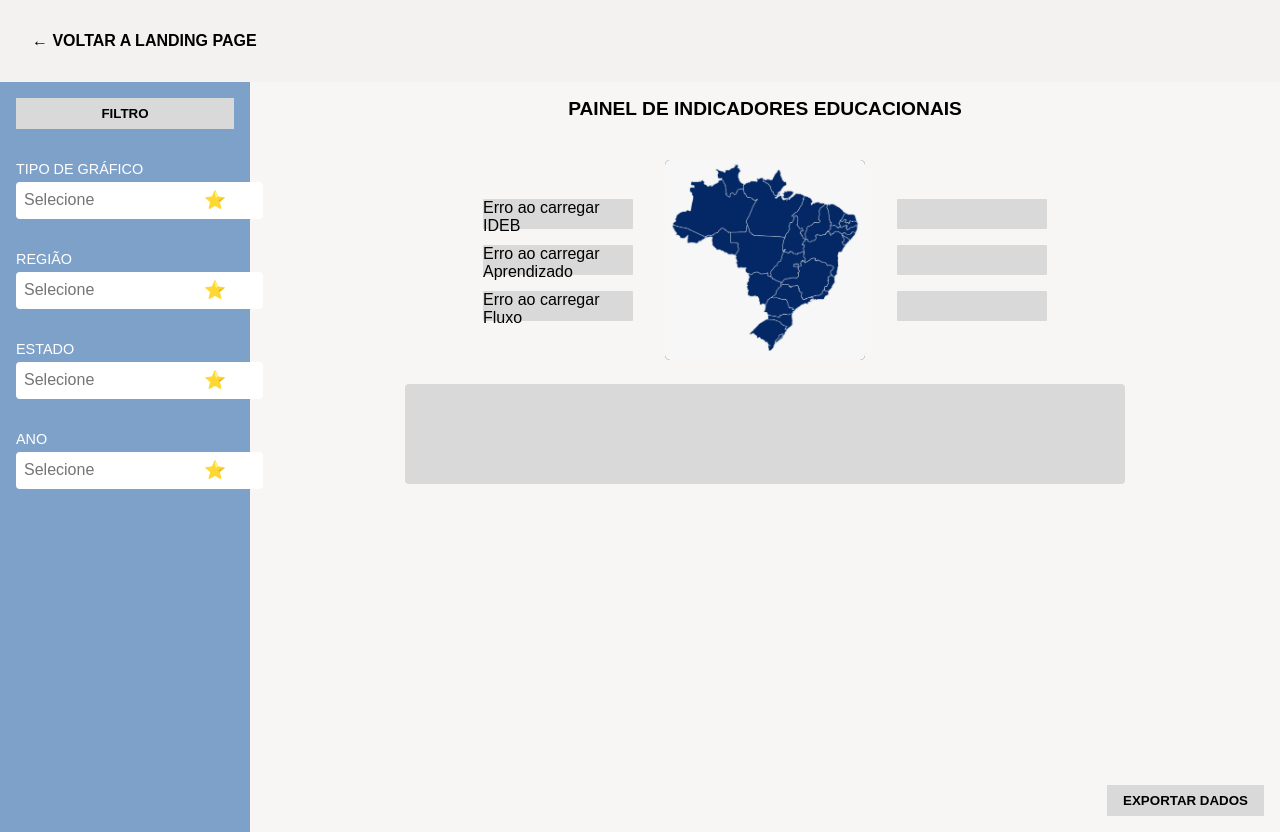
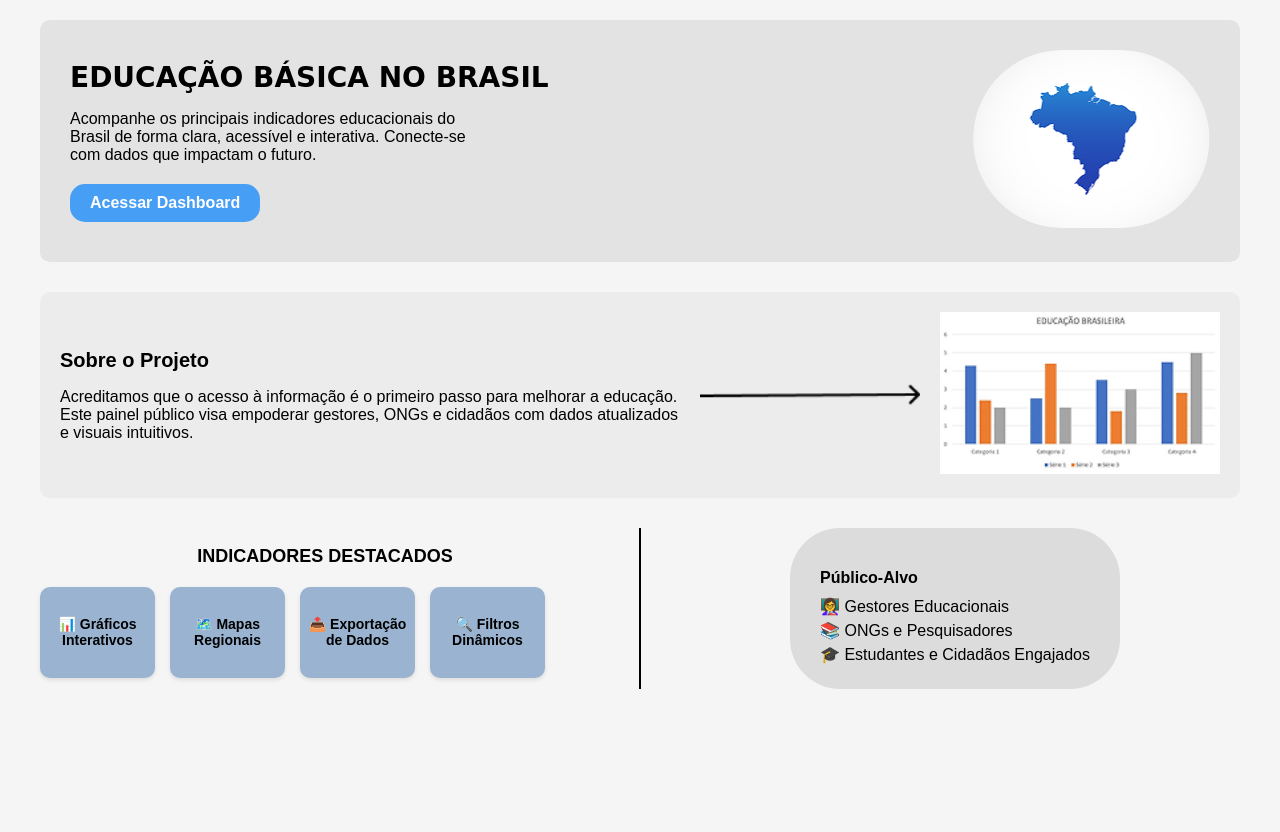
Before and after one commit to paulotxt/DEAFIO_4TRILHAS_CONSUMO_DE_API, a plain HTML site: page index.html in a window 1280 px wide. After the commit the page ends 800 px from the top, so only its background shows below. Drawn offline with nearby package versions, Linux system fonts and the light colour scheme; no server answers; a web font is replaced by a local one.

Commit message:
Add files via upload

```diff
--- /dev/null
+++ b/dashbord.css
@@ -0,0 +1,150 @@
+* {
+  margin: 0;
+  padding: 0;
+  box-sizing: border-box;
+}
+
+body {
+  font-family: sans-serif;
+  background-color: #f8f5f5;
+}
+
+header {
+
+  padding: 2rem;
+  background-color: #F4F1F1;
+}
+
+.back-link {
+  text-decoration: none;
+  color: black;
+  font-weight: bold;
+}
+
+main {
+  display: flex;
+  height: calc(100vh - 50px);
+}
+
+.sidebar {
+  background-color: #7EA1CA;
+  width: 250px;
+  padding: 1rem;
+  display: flex;
+  flex-direction: column;
+  gap: 2rem;
+}
+
+.filter-title {
+  background-color: #D9D9D9;
+  border: none;
+  padding: 0.5rem;
+  font-weight: bold;
+}
+
+.filter-group {
+  display: flex;
+  flex-direction: column;
+}
+
+.filter-group label {
+  color: white;
+  font-size: 0.9rem;
+  margin-bottom: 0.3rem;
+}
+
+.filter-group input {
+  padding: 0.3rem;
+  border: none;
+  border-radius: 2px;
+}
+
+.input-with-icon {
+  position: relative;
+  display: flex;
+  align-items: center;
+}
+
+.input-with-icon input {
+  flex: 1;
+  padding: 0.6rem 2rem 0.6rem 0.5rem;
+  /* espaço à direita para a estrela */
+  font-size: 1rem;
+  border: none;
+  border-radius: 4px;
+}
+
+.star-icon {
+  position: absolute;
+  right: 8px;
+  font-size: 1.1rem;
+  color: #333;
+  pointer-events: none;
+  /* não bloqueia clique no input */
+}
+
+.content {
+  flex: 1;
+  padding: 1rem;
+  display: flex;
+  flex-direction: column;
+  align-items: center;
+  gap: 1.5rem;
+}
+
+.content h1 {
+  font-size: 1.2rem;
+  text-align: center;
+  margin-bottom: 1rem;
+}
+
+.map-section {
+  display: flex;
+  justify-content: center;
+  align-items: center;
+  gap: 2rem;
+}
+
+.map-placeholder {
+  width: 200px;
+  height: 200px;
+  background-color: #002f6c;
+  border-radius: 5px;
+}
+
+.map-placeholder img {
+  width: 100%;
+  height: 100%;
+  object-fit: cover;
+  border-radius: 5px;
+}
+
+.info-columns {
+  display: flex;
+  flex-direction: column;
+  gap: 1rem;
+}
+
+.info-placeholder {
+  width: 170px;
+  height: 30px;
+  background-color: #D9D9D9;
+  border-radius: 1px;
+}
+
+.chart-placeholder {
+  width: 90vh;
+  height: 100px;
+  background-color: #D9D9D9;
+  border-radius: 4px;
+}
+
+.export-button {
+  margin-top: auto;
+  align-self: flex-end;
+  padding: 0.5rem 1rem;
+  background-color: #D9D9D9;
+  border: none;
+  font-weight: bold;
+  cursor: pointer;
+}
--- a/index.html
+++ b/index.html
@@ -1,99 +1,65 @@
 <!DOCTYPE html>
-<html lang="pt-BR">
+<html lang="pt-br">
 
 <head>
-    <meta charset="UTF-8">
-    <title>Painel de Indicadores Educacionais</title>
-    <link rel="stylesheet" href="index.css">
+  <meta charset="UTF-8" />
+  <meta name="viewport" content="width=device-width, initial-scale=1.0" />
+  <title>Educação Básica no Brasil</title>
+  <link rel="stylesheet" href="style.css" />
+  <link href="https://fonts.googleapis.com/css2?family=Inder&family=Irish+Grover&display=swap" rel="stylesheet">
 </head>
 
 <body>
+  <div class="container">
     <header>
-        <a href="#" class="back-link">← VOLTAR A LANDING PAGE</a>
+      <div class="header-text">
+        <h1>EDUCAÇÃO BÁSICA NO BRASIL</h1>
+        <p>Acompanhe os principais indicadores educacionais do Brasil de forma clara, acessível e interativa. Conecte-se
+          com dados que impactam o futuro.</p>
+        <a href="dashbord.html">
+          <button>Acessar Dashboard</button>
+        </a>
+      </div>
+      <div class="header-image">
+        <img src="images/brasil.png" alt="Mapa do Brasil" />
+      </div>
     </header>
 
-    <main>
-        <aside class="sidebar">
-            <button class="filter-title">FILTRO</button>
+    <section class="projeto">
+      <div class="texto">
+        <h2>Sobre o Projeto</h2>
+        <p>Acreditamos que o acesso à informação é o primeiro passo para melhorar a educação. Este painel público visa
+          empoderar gestores, ONGs e cidadãos com dados atualizados e visuais intuitivos.</p>
+      </div>
+      <div class="seta"></div>
+      <div class="grafico">
+        <img src="images/grafico.png" alt="Gráfico de barras" />
+      </div>
+    </section>
 
+    <div class="indicadores-publico-container">
+      <section class="indicadores">
+        <h3>INDICADORES DESTACADOS</h3>
+        <div class="blocos">
+          <div class="bloco">📊 Gráficos Interativos</div>
+          <div class="bloco">🗺️ Mapas Regionais</div>
+          <div class="bloco">📤 Exportação de Dados</div>
+          <div class="bloco">🔍 Filtros Dinâmicos</div>
+        </div>
+      </section>
 
-
-            <div class="filter-group">
-                <label for="grafico">TIPO DE GRÁFICO</label>
-                <div class="input-with-icon">
-                    <input type="text" id="grafico" placeholder="Selecione">
-                    <span class="star-icon">⭐</span>
-                </div>
-            </div>
-
-            <div class="filter-group">
-                <label for="regiao">REGIÃO</label>
-                <div class="input-with-icon">
-                    <input type="text" id="regiao" placeholder="Selecione">
-                    <span class="star-icon">⭐</span>
-                  </div>
-            </div>
-
-            <div class="filter-group">
-                <label for="estado">ESTADO</label>
-                <div class="input-with-icon">
-                    <input type="text" id="estado" placeholder="Selecione">
-                    <span class="star-icon">⭐</span>
-                  </div>
-            </div>
-
-            <div class="filter-group">
-                <label for="ano">ANO</label>
-                <div class="input-with-icon">
-                    <input type="text" id="ano" placeholder="Selecione">
-
-                    <span class="star-icon">⭐ </span>
-                  </div>
-            </div>
-        </aside>
-
-        <section class="content">
-            <h1>PAINEL DE INDICADORES EDUCACIONAIS</h1>
-
-            <div class="map-section">
-                <div class="info-columns">
-                    <div class="info-placeholder" id="ideb">
-                      <div class="info-title">IDEB</div>
-                      <div class="info-value"></div>
-                      <div class="info-desc">Índice de Desenvolvimento da Educação Básica</div>
-                    </div>
-                    <div class="info-placeholder" id="aprendizado">
-                      <div class="info-title">Aprendizado</div>
-                      <div class="info-value"></div>
-                      <div class="info-desc">Indicador de aprendizado</div>
-                    </div>
-                    <div class="info-placeholder" id="fluxo">
-                      <div class="info-title">Fluxo</div>
-                      <div class="info-value"></div>
-                      <div class="info-desc">Indicador de fluxo escolar</div>
-                    </div>
-                  </div>
-
-
-                <div class="map-placeholder">
-                    <img src="img/66a582b513c035ef8602b020d659f27dcf1b3131.png" alt="Mapa do Brasil">
-                </div>
-
-                <div class="info-columns">
-                    <div class="info-placeholder"></div>
-                    <div class="info-placeholder"></div>
-                    <div class="info-placeholder"></div>
-                </div>
-            </div>
-
-            <div class="chart-placeholder"></div>
-
-            <button class="export-button">EXPORTAR DADOS</button>
-        </section>
-
-    </main>
-    <script src="https://cdn.jsdelivr.net/npm/axios/dist/axios.min.js"></script>
-    <script src="index.js"></script>
+      <section class="publico-alvo">
+        <div class="oval">
+          <h4>Público-Alvo</h4>
+          <ul>
+            <li>👩‍🏫 Gestores Educacionais</li>
+            <li>📚 ONGs e Pesquisadores</li>
+            <li>🎓 Estudantes e Cidadãos Engajados</li>
+          </ul>
+        </div>
+      </section>
+    </div>
+  </div>
 </body>
 
 </html>
--- /dev/null
+++ b/style.css
@@ -0,0 +1,240 @@
+body {
+  margin: 0;
+  font-family: 'Inder', sans-serif;
+  background-color: #f5f5f5;
+}
+
+.container {
+  max-width: 1200px;
+  margin: 0 auto;
+  padding: 20px;
+}
+
+/* Header */
+header {
+  background-color: #e4e3e3;
+  border-radius: 10px;
+  display: flex;
+  justify-content: space-between;
+  padding: 30px;
+  align-items: center;
+  margin-bottom: 30px;
+}
+
+.header-text h1 {
+  font-family: 'Irish Grover', cursive;
+  font-size: 28px;
+  margin: 0 0 10px 0;
+}
+
+.header-text p {
+  font-size: 16px;
+  margin-bottom: 20px;
+  max-width: 400px;
+}
+
+.header-text button {
+  background-color: #479ef5;
+  color: white;
+  border: none;
+  padding: 10px 20px;
+  border-radius: 15px;
+  font-weight: bold;
+  font-size: 16px;
+  cursor: pointer;
+}
+
+.header-image img {
+  width: 237px;
+  height: 178px;
+  border-radius: 93.5px;
+}
+
+/* Sobre o Projeto */
+.projeto {
+  display: flex;
+  align-items: center;
+  justify-content: space-between;
+  background-color: #ececec;
+  padding: 20px;
+  border-radius: 10px;
+  margin-bottom: 30px;
+}
+
+.texto {
+  flex: 1;
+}
+
+.texto h2 {
+  font-size: 20px;
+  margin-bottom: 10px;
+}
+
+.seta {
+  width: 220px;
+  height: 90px;
+  background: url('images/seta.png') no-repeat center;
+  background-size: contain;
+  margin: 0 20px;
+}
+
+.grafico img {
+  width: 280px;
+  height: auto;
+}
+
+/* Container dos indicadores e público-alvo lado a lado com separador */
+.indicadores-publico-container {
+  display: flex;
+  gap: 20px;
+  align-items: flex-start;
+  margin-top: 20px;
+  max-width: 100%;
+  position: relative;
+}
+
+/* Linha preta vertical separadora */
+.indicadores-publico-container::before {
+  content: "";
+  position: absolute;
+  top: 0;
+  bottom: 0;
+  left: 50%;
+  width: 2px;
+  background-color: black;
+  transform: translateX(-50%);
+  z-index: 1;
+}
+
+/* Indicadores */
+.indicadores {
+  flex: 1;
+  padding-right: 20px;
+  z-index: 2;
+}
+
+.indicadores h3 {
+  font-size: 18px;
+  text-align: center;
+  margin-bottom: 20px;
+}
+
+.blocos {
+  display: flex;
+  justify-content: flex-start;
+  gap: 15px;
+  flex-wrap: wrap;
+}
+
+.bloco {
+  width: 105px;
+  height: 81px;
+  background: rgba(153, 179, 208, 1);
+  border-radius: 10px;
+
+  color: #000;
+  font-weight: bold;
+  font-size: 14px;
+  text-align: center;
+
+  display: flex;
+  align-items: center;
+  justify-content: center;
+
+  box-shadow: 0 2px 4px rgba(0, 0, 0, 0.1);
+  padding: 5px;
+}
+
+/* Público-Alvo */
+.publico-alvo {
+  flex: 1;
+  display: flex;
+  justify-content: center;
+  padding-left: 20px;
+  z-index: 2;
+}
+
+.oval {
+  background-color: #dcdcdc;
+  padding: 20px 30px;
+  border-radius: 50px;
+  max-width: 300px;
+}
+
+.oval h4 {
+  margin-bottom: 10px;
+}
+
+.oval ul {
+  list-style: none;
+  padding: 0;
+  margin: 0;
+}
+
+.oval li {
+  margin-bottom: 5px;
+}
+
+/* RESPONSIVIDADE */
+@media (max-width: 768px) {
+  header {
+    flex-direction: column;
+    text-align: center;
+    padding: 20px;
+  }
+
+  .header-text p {
+    max-width: 100%;
+  }
+
+  .header-image img {
+    width: 180px;
+    height: auto;
+    margin-top: 20px;
+  }
+
+  .projeto {
+    flex-direction: column;
+    text-align: center;
+    gap: 20px;
+  }
+
+  .seta {
+    display: none;
+  }
+
+  .grafico img {
+    width: 100%;
+    max-width: 300px;
+  }
+
+  .indicadores-publico-container {
+    flex-direction: column;
+    align-items: center;
+  }
+
+  .indicadores-publico-container::before {
+    display: none;
+  }
+
+  .indicadores,
+  .publico-alvo {
+    padding: 0;
+    width: 100%;
+  }
+
+  .blocos {
+    justify-content: center;
+  }
+
+  .bloco {
+    width: 100%;
+    max-width: 250px;
+  }
+
+  .oval {
+    border-radius: 30px;
+    width: 100%;
+    max-width: 300px;
+  }
+}
```
Also changed, not shown: dashbord.html (added, +97 -0 lines), dashbord.js (added, +41 -0 lines), images/66a582b513c035ef8602b020d659f27dcf1b3131.png (added), images/Rectangle 3.png (added), images/brasil.png (added), images/grafico.png (added), images/seta.png (added).
